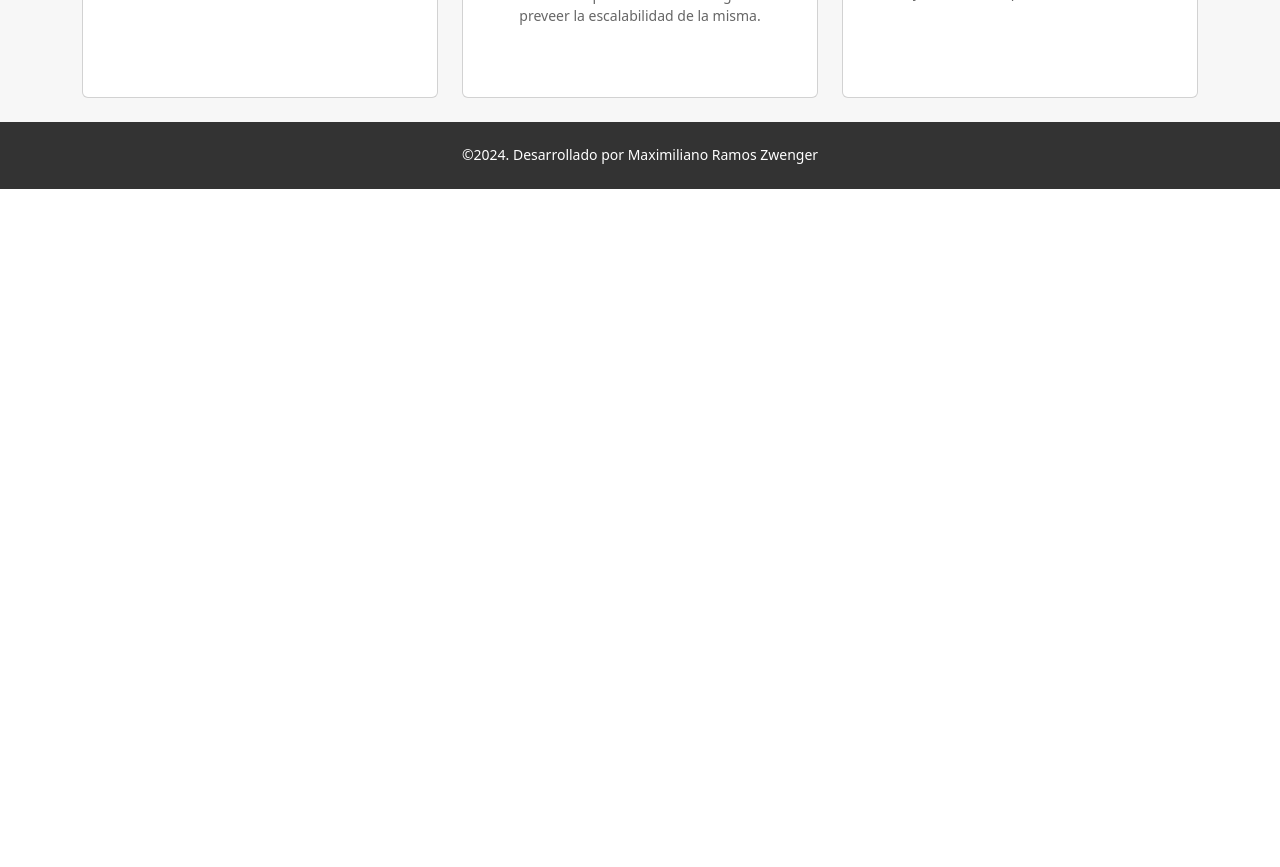
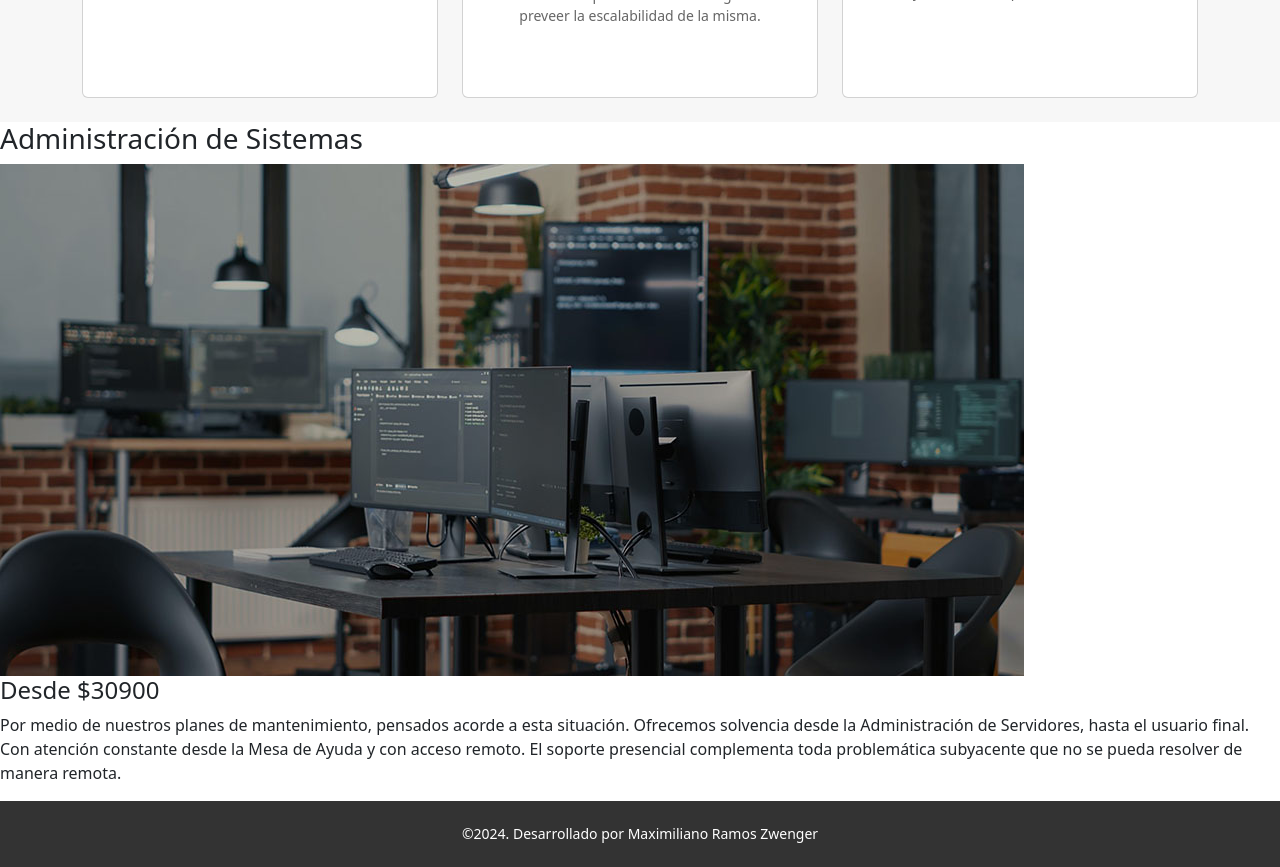
Before and after one commit to mramoszwenger/-ReactJS-entregaFinal-MaximilianoRamosZwenger, a React (Vite) app: page / in a window 1280 px wide. Shown: the part 1040-1907 px from the top of the page. Before the commit the page ends 1229 px from the top, so only its background shows below. Built offline with nearby package versions, Linux system fonts and the light colour scheme.

Commit message:
preEntrega2-MRZ-v2.3

```diff
--- a/src/App.jsx
+++ b/src/App.jsx
@@ -1,6 +1,7 @@
 import './App.css'
 import NavBar from './components/NavBar/NavBar'
 import ItemListContainer from './components/ItemListContainer/ItemListContainer'
+import ItemDetailContainer from './components/ItemDetailContainer/ItemDetailContainer'
 import Footer from './components/Footer/Footer'
 
 function App() {
@@ -11,6 +12,8 @@ function App() {
 
       <ItemListContainer greeting={"Soluciones para Potenciar tu Negocio"}/>
 
+      <ItemDetailContainer id={1}/>
+
       <Footer/>
 
     </>
--- /dev/null
+++ b/src/components/ItemDetail/ItemDetail.jsx
@@ -0,0 +1,14 @@
+import React from 'react'
+
+const ItemDetail = ({service}) => {
+  return (
+    <div>
+        <h3>{service.nombre}</h3>
+        <img src={service.img} alt={service.nombre}/>
+        <h4>Desde ${service.precio}</h4>
+        <p>{service.descripcion}</p>
+    </div>
+  )
+}
+
+export default ItemDetail
--- /dev/null
+++ b/src/components/ItemDetailContainer/ItemDetailContainer.jsx
@@ -0,0 +1,32 @@
+import React, {useState, useEffect} from 'react'
+import ItemDetail from '../ItemDetail/ItemDetail';
+
+const ItemDetailContainer = ({id}) => {
+
+  const [service,setService] = useState([]);
+
+    useEffect(() => {
+
+      const fetchData = async () => {
+        try {
+          const response = await fetch("./services.json");
+          const data = await response.json()
+          const service = data.find((s)=>s.id == id)
+          setService(service)
+        }catch(error){
+          console.log("Error en el fetch " + error)
+        }
+      }
+
+      fetchData()
+
+    },[id])
+
+  return (
+    <div>
+      <ItemDetail service={service}/>
+    </div>
+  )
+}
+
+export default ItemDetailContainer
```
